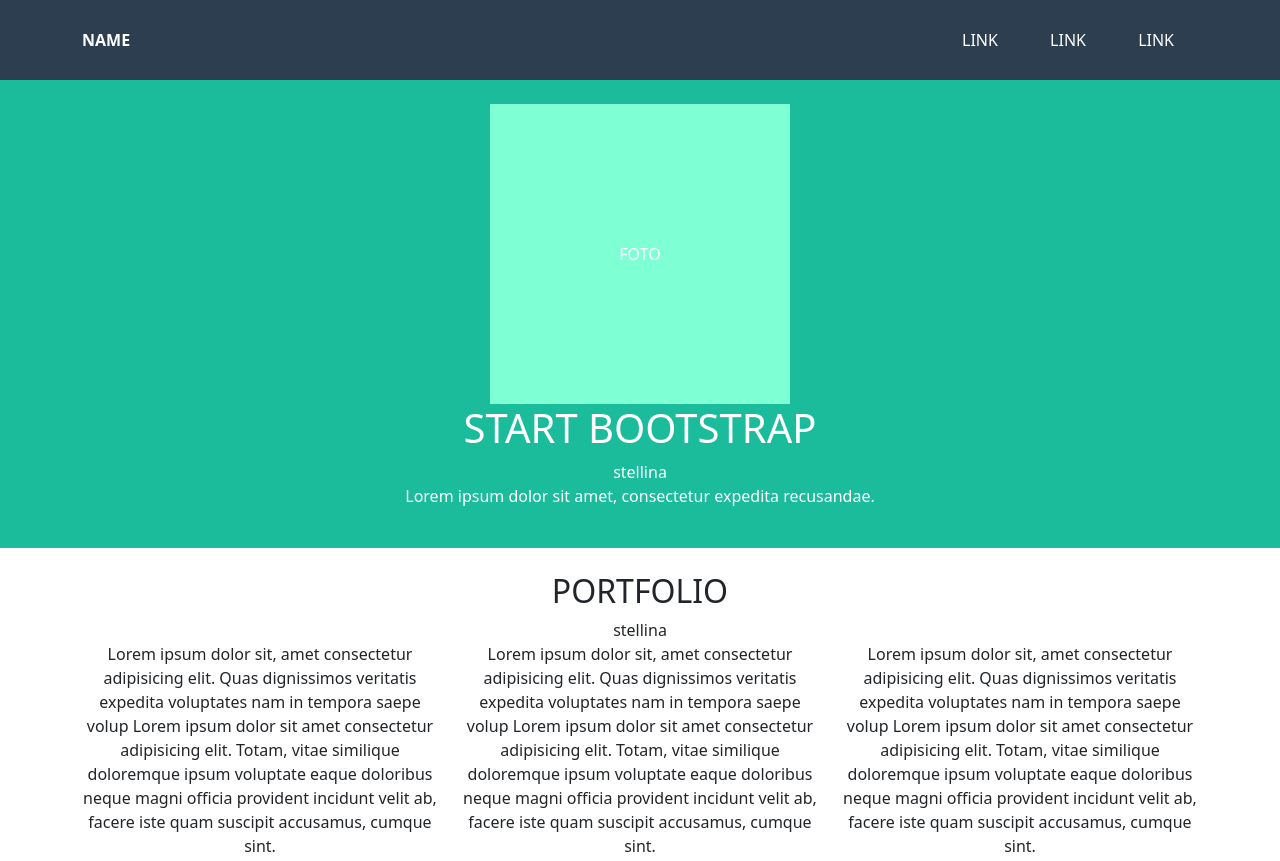
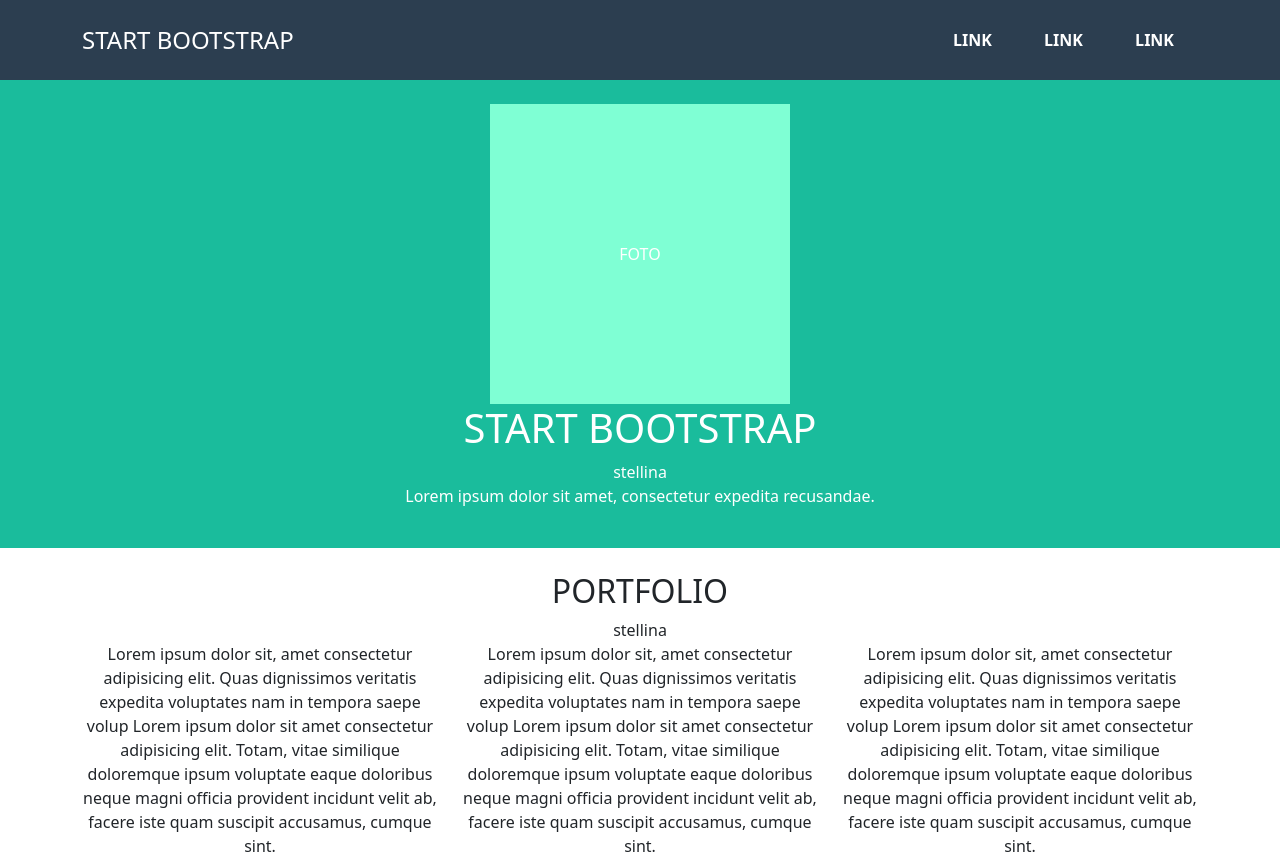
Before and after one commit to LorisP96/html-css-bootstrap-freelancer, a plain HTML site: page index.html in a window 1280 px wide. Shown: the top 861 px of the page. Drawn offline with nearby package versions, Linux system fonts and the light colour scheme.

Commit message:
header mod

```diff
--- a/css/style.css
+++ b/css/style.css
@@ -1,4 +1,3 @@
-/* s-md-lg */
 :root {
     --green: #1abc9c;
 
@@ -17,12 +16,14 @@ ul {
 section {
     padding: 1.5rem 0;
 }
+
 /********************* HEADER **********************/
 header {
     background-color: #2c3e50;
     height: 80px;
     line-height: 80px;
     color: white;
+    font-weight: 700;
 }
 
 header li {
@@ -32,6 +33,11 @@ header li {
 
 header i {
     font-size: 20px;
+}
+
+header h2 {
+    font-size: 1.5rem;
+    line-height: 80px;
 }
 
 .ms_img_box {
--- a/index.html
+++ b/index.html
@@ -16,7 +16,7 @@
             <div class="row">
 
                 <div class="col-6">
-                    <div><strong>NAME</strong></div>
+                    <h2>START BOOTSTRAP</h2>
                 </div>
 
                 <div class="col-6 d-none d-md-block">
@@ -31,7 +31,6 @@
                     <div class="text-end">
                         <i class="fa-solid fa-bars"></i>
                     </div>
-
                 </div>
             </div>
         </div>
```
